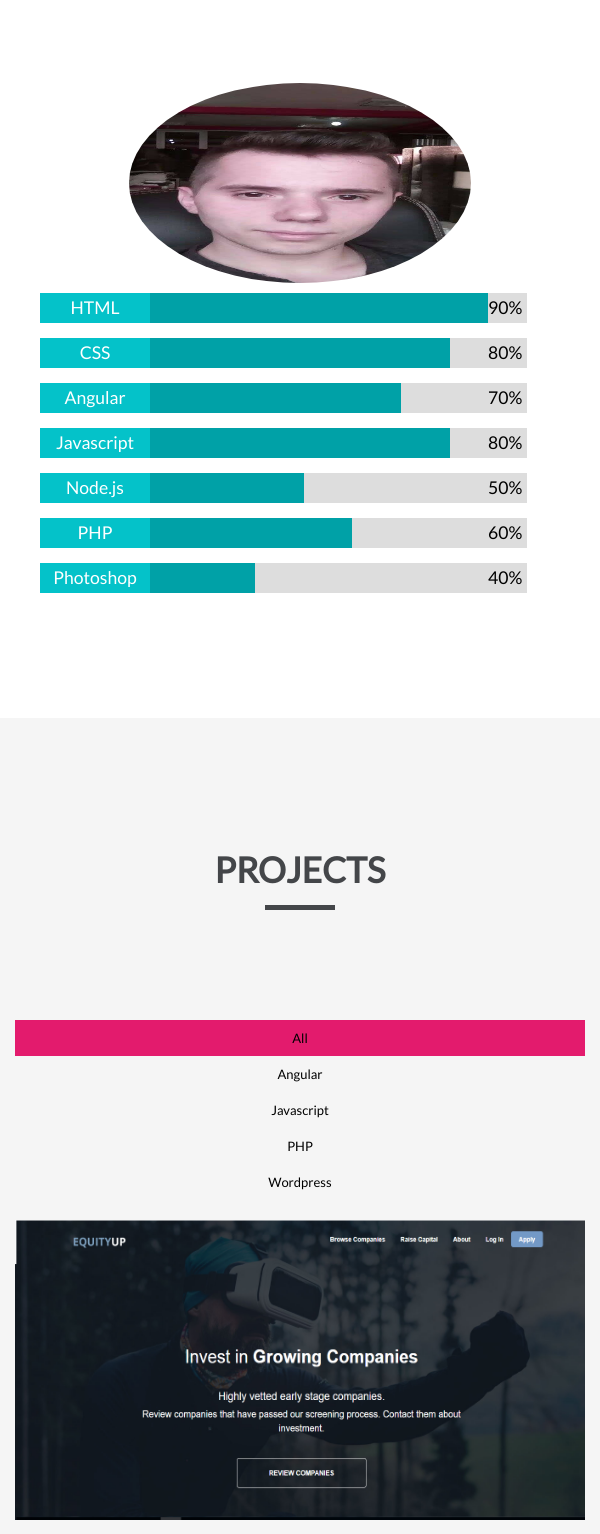
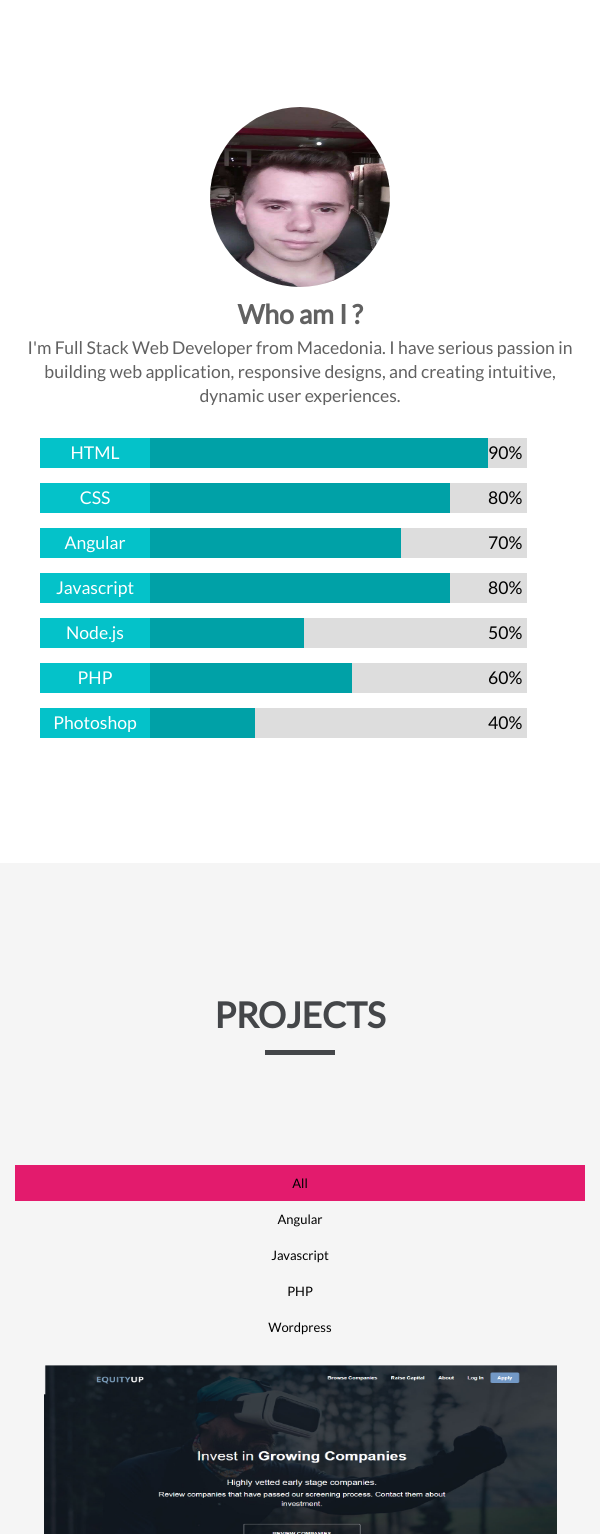
Before and after one commit to marinija/davor-mihajleski, a plain HTML site: page index.html in a window 600 px wide. Shown: the part 1903-3437 px from the top of the page. Drawn offline with Linux system fonts and the light colour scheme.

Commit message:
uplading website
Secend Commit

```diff
--- a/css/style.css
+++ b/css/style.css
@@ -257,11 +257,12 @@ border-top: 28.87px solid #04C2C9;
 }
 
 .me {
-    height: 200px;
-    width: 60%;
+    height: 180px;
+    width: 180px;
     display: block;
     margin: auto;
     border-radius: 50%;
+    margin-bottom: 15px;
 }
 
 
@@ -437,7 +438,7 @@ border-top: 28.87px solid #04C2C9;
     width: 0;
     height: 0;
     border-style: solid;
-    border-width: 70px 670px 0 670px;
+    border-width: 50px 670px 0 670px;
     border-color: #f5f5f5 transparent transparent transparent;
   }
 
@@ -451,7 +452,7 @@ border-top: 28.87px solid #04C2C9;
 
 @media(min-width: 300px) {
     #contact::after {
-        border-width: 80px 160px 0 160px;
+        border-width: 50px 160px 0 160px;
     }
 }
 
@@ -465,12 +466,16 @@ border-top: 28.87px solid #04C2C9;
     #contact::after {
         border-width: 80px 200px 0 200px;
     }
+    .resText {
+        margin-bottom: 20px;
+    }
 }
 
 @media(min-width: 760px) {
     #contact::after {
         border-width: 80px 384px 0 384px;
     }
+
 }
 
 @media(min-width: 1020px) {
@@ -487,7 +492,7 @@ border-top: 28.87px solid #04C2C9;
 
 @media(min-width: 1330px) {
     #contact::after {
-        border-width: 80px 670px 0 670px;
+        border-width: 70px 670px 0 670px;
     }
 }
 
@@ -701,8 +706,8 @@ border-top: 28.87px solid #04C2C9;
     }
 
     .portfolio-img img {
-        width: 100%;
-        height: 300px;
+        width: 90%;
+        height: 200px;
         z-index: 1;
         margin-top: 20px;
     }
--- a/index.html
+++ b/index.html
@@ -82,6 +82,7 @@
                         <i class="far fa-lightbulb"></i>
                     </div>
                     <h2 class="fast">Intuitive</h2>
+                    <p class="parag">Strong preference for easy to use, intuitive UX/UI.</p>
                 </div>
                 <div class="hexagon-section" data-aos="fade-left" data-aos-delay="1500">
                     <div class="hexagon">
@@ -95,6 +96,9 @@
             <div class="grid-section1">
                 <div data-aos="fade-right" data-aos-delay="200">
                     <img src="images/davor.jpg" alt="myphoto" class="me">
+                    <h2 class="parag" style="margin-bottom: 10px;">Who am I ?</h2>
+                    <p class="parag resText">I'm Full Stack Web Developer from Macedonia. I have serious passion in building web application, responsive
+                        designs, and creating intuitive, dynamic user experiences.</p>
                 </div>
                 <div id="centerDiv" data-aos="fade-left" data-aos-delay="600">
 
```
